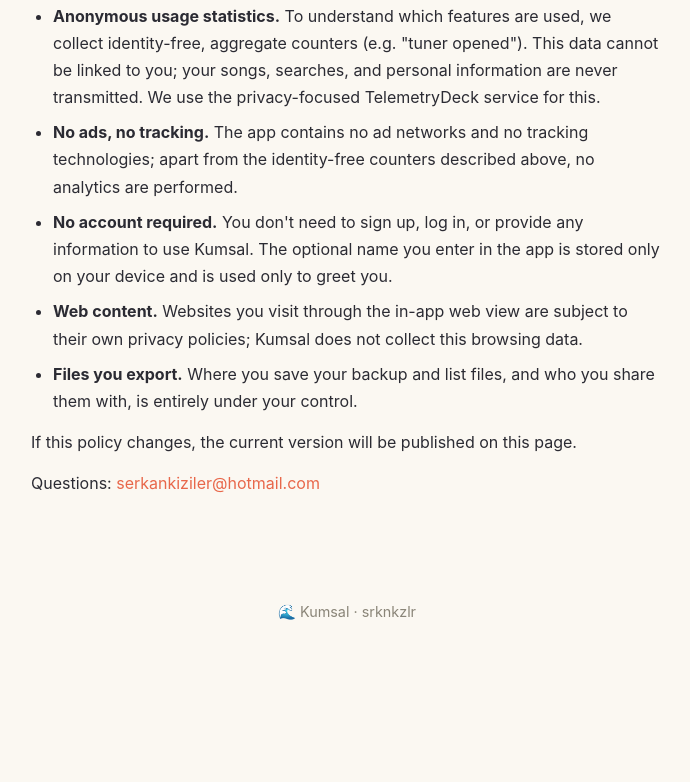
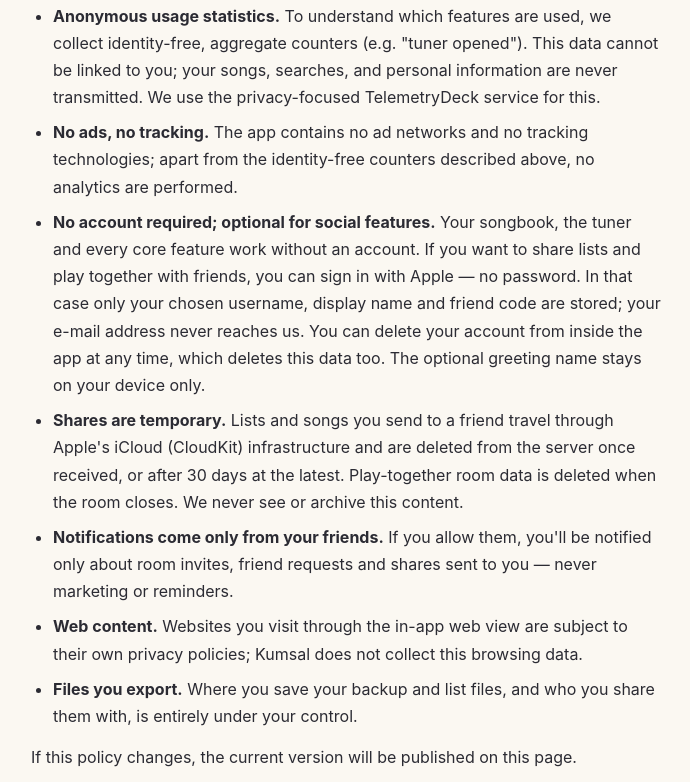
Before and after one commit to srknkzlr/kumsal-destek, a plain HTML site: page en.html in a window 1280 px wide. Shown: the part 1306-2088 px from the top of the page, without its empty margins (293-983 px from the left). Before the commit the page ends 1954 px from the top, so only its background shows below. Drawn offline with Linux system fonts and the light colour scheme.

Commit message:
Revise privacy policy and account information
Updated the privacy policy section with new last updated date and clarified account requirements.

```diff
--- a/en.html
+++ b/en.html
@@ -50,7 +50,7 @@
   </div>
 
   <h2>Privacy Policy</h2>
-  <p><em>Last updated: October 2026</em></p>
+  <p><em>Last updated: November 2026</em></p>
 
   <p><strong>In short: apart from identity-free usage counters, Kumsal collects no data about you.</strong></p>
 
@@ -76,9 +76,19 @@
     <li><strong>No ads, no tracking.</strong> The app contains no ad networks and no tracking
         technologies; apart from the identity-free counters described above, no analytics are
         performed.</li>
-    <li><strong>No account required.</strong> You don't need to sign up, log in, or provide any
-        information to use Kumsal. The optional name you enter in the app is stored only on your
-        device and is used only to greet you.</li>
+    <li><strong>No account required; optional for social features.</strong> Your songbook, the tuner
+        and every core feature work without an account. If you want to share lists and play together
+        with friends, you can sign in with Apple — no password. In that case only your chosen
+        username, display name and friend code are stored; your e-mail address never reaches us.
+        You can delete your account from inside the app at any time, which deletes this data too.
+        The optional greeting name stays on your device only.</li>
+    <li><strong>Shares are temporary.</strong> Lists and songs you send to a friend travel through
+        Apple's iCloud (CloudKit) infrastructure and are deleted from the server once received, or
+        after 30 days at the latest. Play-together room data is deleted when the room closes. We
+        never see or archive this content.</li>
+    <li><strong>Notifications come only from your friends.</strong> If you allow them, you'll be
+        notified only about room invites, friend requests and shares sent to you — never marketing
+        or reminders.</li>
     <li><strong>Web content.</strong> Websites you visit through the in-app web view are subject to
         their own privacy policies; Kumsal does not collect this browsing data.</li>
     <li><strong>Files you export.</strong> Where you save your backup and list files, and who you
```
